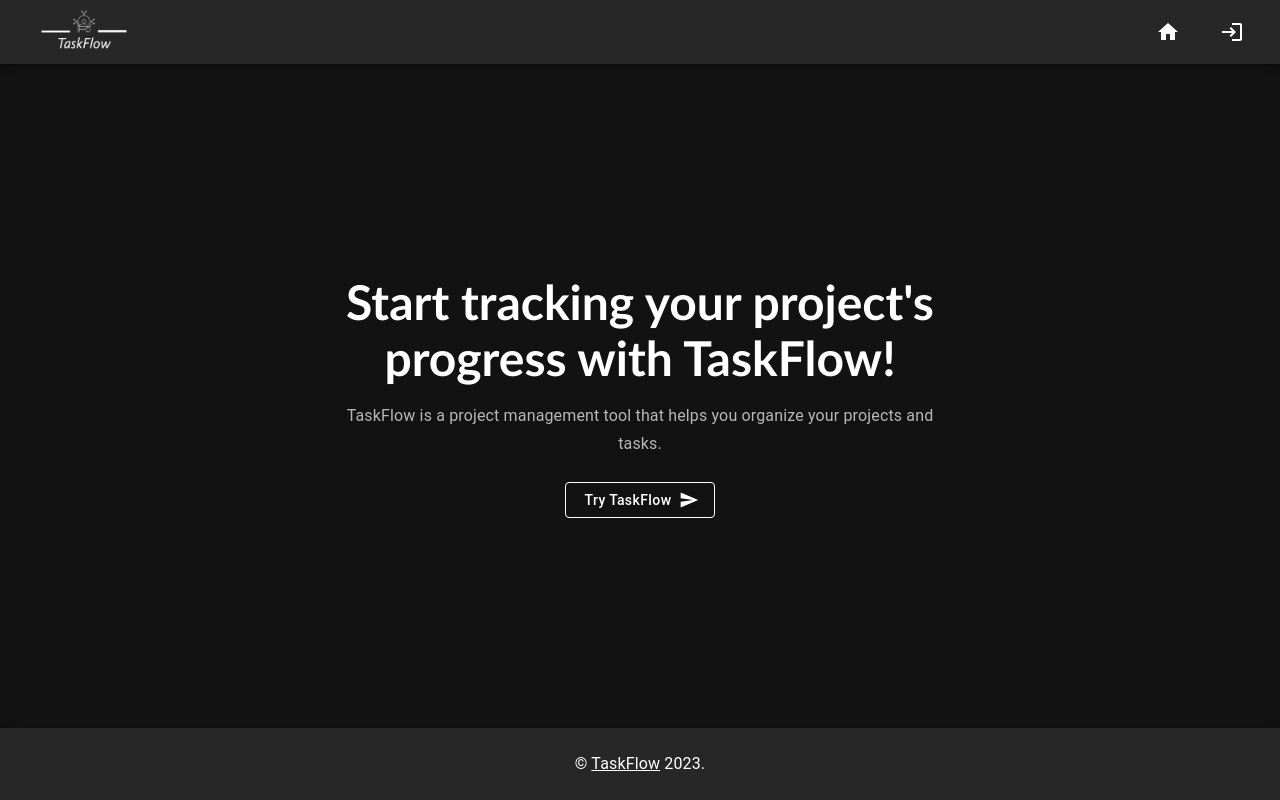
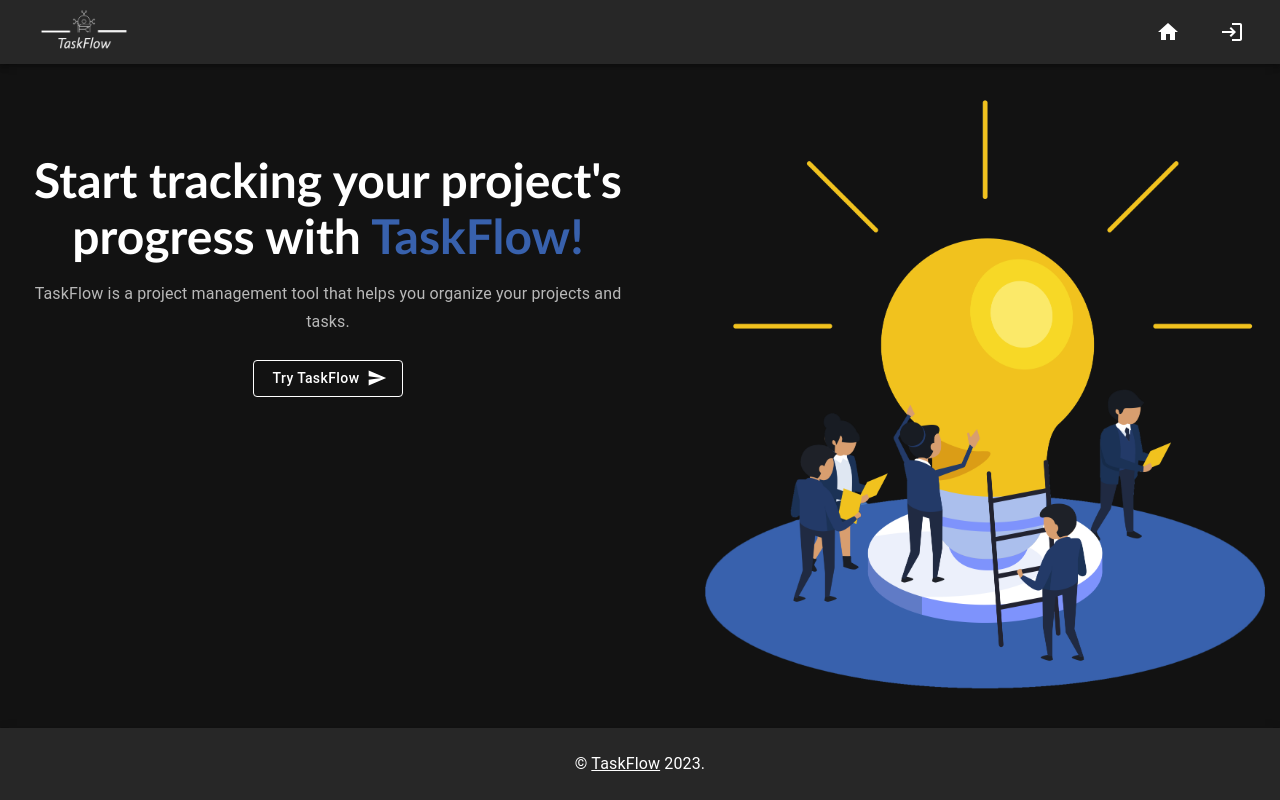
Before and after one commit to Justin-Connors/TaskFlow, a React (Create React App) app in the folder client/: page / in a window 1280 px wide. Built offline with nearby package versions, Linux system fonts and the light colour scheme.

Commit message:
added image back into landing page, positioned, done for now

```diff
--- a/client/src/pages/Home/index.jsx
+++ b/client/src/pages/Home/index.jsx
@@ -6,30 +6,41 @@ import styled from "@mui/material/styles/styled";
 import styles from "./Home.module.css";
 
 // may get used at a later time
-// const Background = styled("div")({
-//   position: "absolute",
-//   width: "75%",
-//   height: "75%",
-//   backgroundImage: `url(${background})`,
-//   backgroundPosition: "right bottom",
-//   right: 15,
-//   bottom: 100,
-//   backgroundSize: "contain",
-//   backgroundRepeat: "no-repeat",
-//   zIndex: -1000,
-// });
+const Background = styled("div")({
+  position: "absolute",
+  width: "75%",
+  height: "75%",
+  backgroundImage: `url(${background})`,
+  backgroundPosition: "right bottom",
+  right: 15,
+  bottom: 100,
+  backgroundSize: "contain",
+  backgroundRepeat: "no-repeat",
+  zIndex: -1000,
+});
 
 const Home = () => {
   return (
     <Grid container spacing={2} className={styles.sizeFix}>
       <CssBaseline />
-      <Grid item xs={12} sm={6} sx={{ margin: "auto", textAlign: "center" }}>
+      <Grid
+        item
+        xs={12}
+        sm={6}
+        sx={{
+          margin: "1rem 1rem auto",
+          textAlign: "center",
+          position: "absolute",
+          top: "15%",
+        }}
+      >
         <Typography
           variant="h3"
           component="div"
           sx={{ fontFamily: "Gill Sans, sans-serif", fontWeight: 700 }}
         >
-          Start tracking your project's progress with TaskFlow!
+          Start tracking your project's progress with{" "}
+          <span style={{ color: "#3861ad" }}>TaskFlow!</span>
         </Typography>
 
         <Typography
@@ -55,6 +66,7 @@ const Home = () => {
           Try TaskFlow
         </Button>
       </Grid>
+      <Background />
     </Grid>
   );
 };
```
